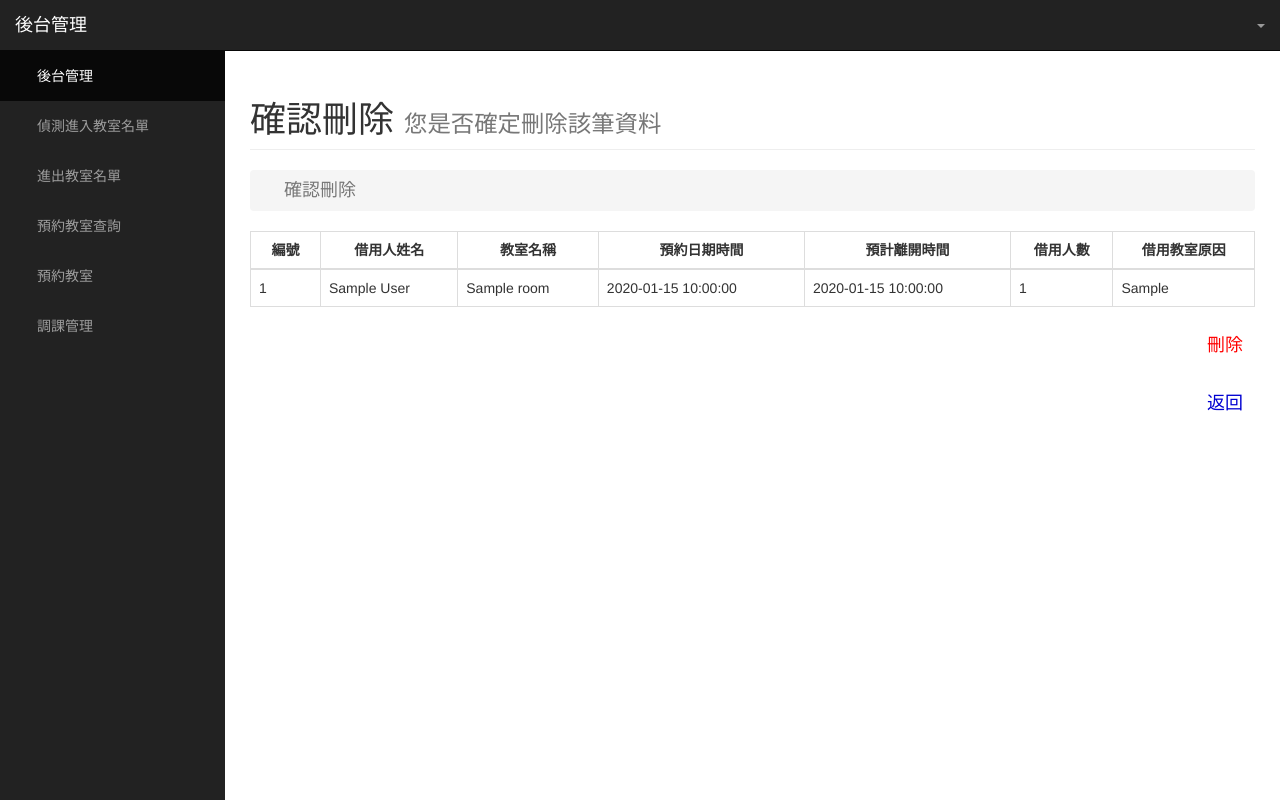
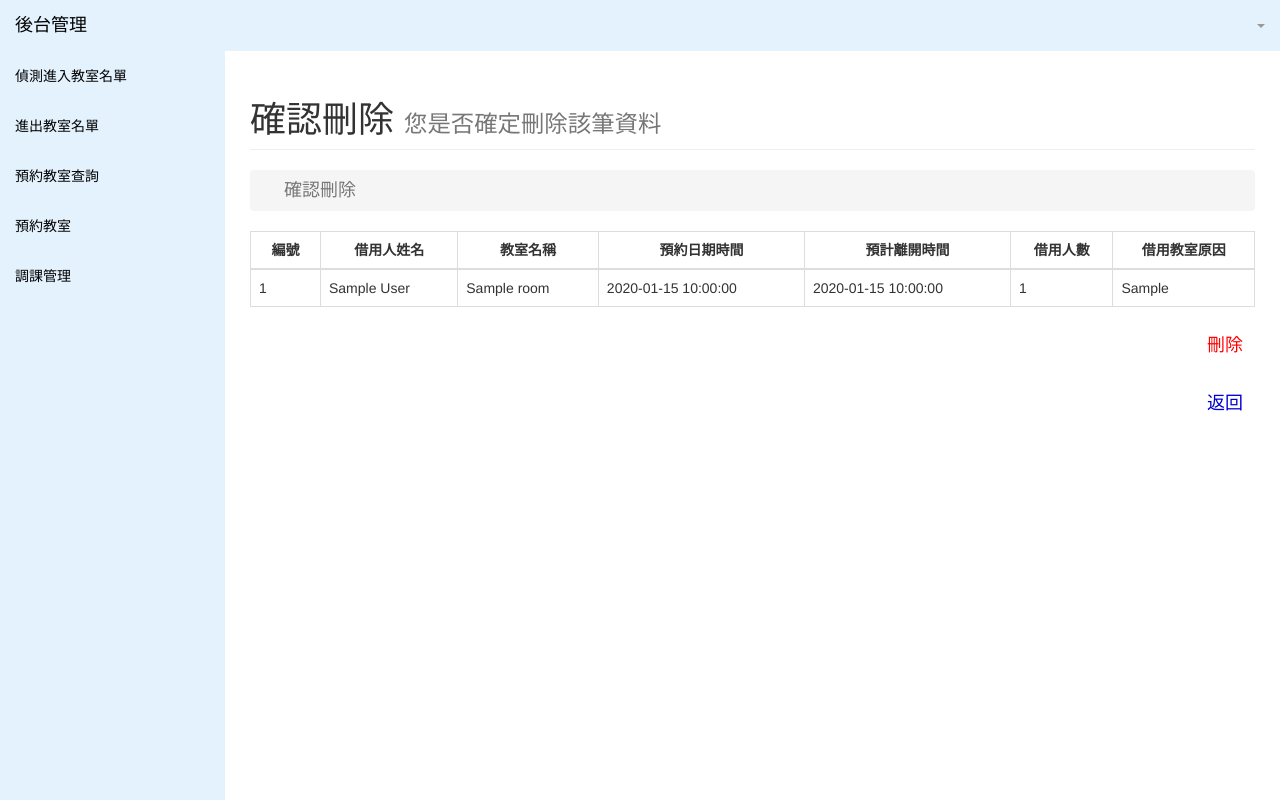
Before and after one commit to Subject10915/subject, a Laravel app: page /admin/reservation/1 in a window 1280 px wide. Run offline with Laravel 8, Linux system fonts and the light colour scheme; tables that the repository leaves empty hold one stand-in row (values such as "Sample post"); data that the repository does not hold is empty; some web fonts are replaced.

Commit message:
sidebar修改，樣式編修

```diff
--- a/resources/views/admin/layouts/partials/sidebar.blade.php
+++ b/resources/views/admin/layouts/partials/sidebar.blade.php
@@ -1,14 +1,34 @@
 <!-- Navigation -->
-<nav class="navbar navbar-inverse navbar-fixed-top" role="navigation">
+<style>
+    .wrapper{
+        display:flex;
+        position:relative;
+    }
+    .wrapper .sidebar{
+        position:fixed;
+        width: 100px;
+        height:100%;
+        background:#e3f2fd;
+        padding:12px 0;
+    }
+    .wrapper .sidebar ul li a{
+        background:#e3f2fd;
+        color: black;
+    }
+    .wrapper .sidebar ul li:hover a{
+        color:#a6e1ec;
+    }
+</style>
+<nav class="navbar navbar-light navbar-fixed-top" style="background-color: #e3f2fd;">
     <!-- Brand and toggle get grouped for better mobile display -->
     <div class="navbar-header">
-        <button type="button" class="navbar-toggle" data-toggle="collapse" data-target=".navbar-ex1-collapse">
+        <button type="button" class="navbar-toggle" data-toggle="collapse" data-target="#navbarNav" aria-controls="navbarNav" aria-expanded="false" aria-label="Toggle navigation">
             <span class="sr-only">Toggle navigation</span>
             <span class="icon-bar"></span>
             <span class="icon-bar"></span>
             <span class="icon-bar"></span>
         </button>
-        <a class="navbar-brand" href="{{ route('admin.dashboard.index') }}">後台管理</a>
+        <a class="navbar-brand" style="color: black" href="{{ route('admin.dashboard.index') }}">後台管理</a>
     </div>
     <!-- Top Menu Items -->
     <ul class="nav navbar-right top-nav">
@@ -28,27 +48,26 @@
                 </li>
     </ul>
     <!-- Sidebar Menu Items - These collapse to the responsive navigation menu on small screens -->
-    <div class="collapse navbar-collapse navbar-ex1-collapse">
-        <ul class="nav navbar-nav side-nav">
-            <li class="active">
-                <a href="{{ route('admin.dashboard.index') }}"><i class="fa fa-fw fa-dashboard"></i> 後台管理</a>
+    <div class="wrapper">
+        <div class="sidebar">
+            <ul class="nav navbar-nav side-nav" style="background-color: #e3f2fd;">
+                <li>
+                    <a href="{{ route('admin.status.detect') }}">偵測進入教室名單</a>
                 </li>
                 <li>
-                <a href="{{ route('admin.status.detect') }}"><i class="fa fa-fw fa-edit"></i> 偵測進入教室名單</a>
+                    <a href="{{ route('admin.status.index') }}">進出教室名單</a>
                 </li>
                 <li>
-                <a href="{{ route('admin.status.index') }}"><i class="fa fa-fw fa-edit"></i> 進出教室名單</a>
+                    <a href="{{ route('admin.status.search') }}">預約教室查詢</a>
                 </li>
                 <li>
-                <a href="{{ route('admin.status.search') }}"><i class="fa fa-fw fa-edit"></i> 預約教室查詢</a>
+                    <a href="{{ route('admin.book.index') }}">預約教室</a>
                 </li>
                 <li>
-                <a href="{{ route('admin.book.index') }}"><i class="fa fa-fw fa-edit"></i> 預約教室</a>
-            </li>
-            <li>
-                <a href="{{ route('admin.change.index') }}"><i class="fa fa-fw fa-edit"></i> 調課管理</a>
+                    <a href="{{ route('admin.change.index') }}">調課管理</a>
                 </li>
             </ul>
         </div>
+    </div>
     <!-- /.navbar-collapse -->
 </nav>
```
Lines whose indentation alone changed are shown as unchanged.
